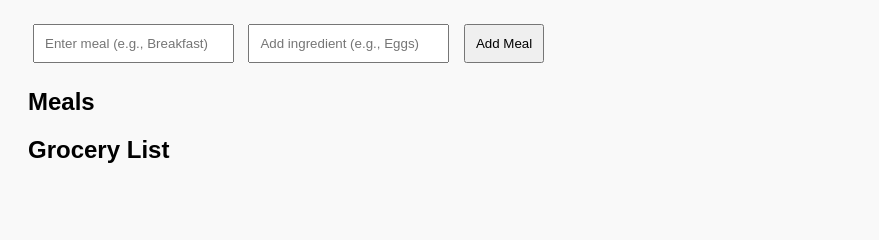
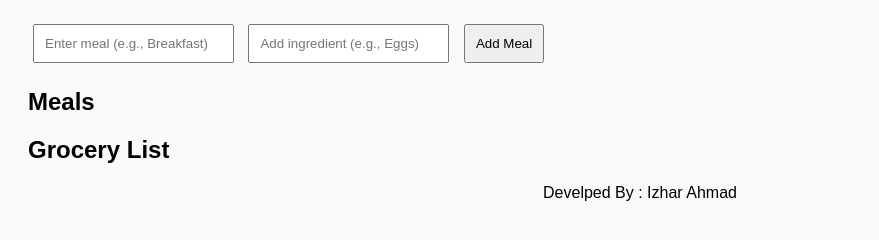
Before and after one commit to izhar850/Meal-GroceryPlanner, a website with bundled scripts: page index.html in a window 1280 px wide. Shown: the part 90-330 px from the top of the page, without its empty margins (0-879 px from the left). Built offline with nearby package versions, Linux system fonts and the light colour scheme; no server answers.

Commit message:
Update index.html

```diff
--- a/index.html
+++ b/index.html
@@ -23,4 +23,8 @@
   <!-- Firebase App -->
   <script type="module" src="app.js"></script>
 </body>
+  <footer>
+
+<center> <p>Develped By : Izhar Ahmad</p></center>
+</footer>
 </html>
```
